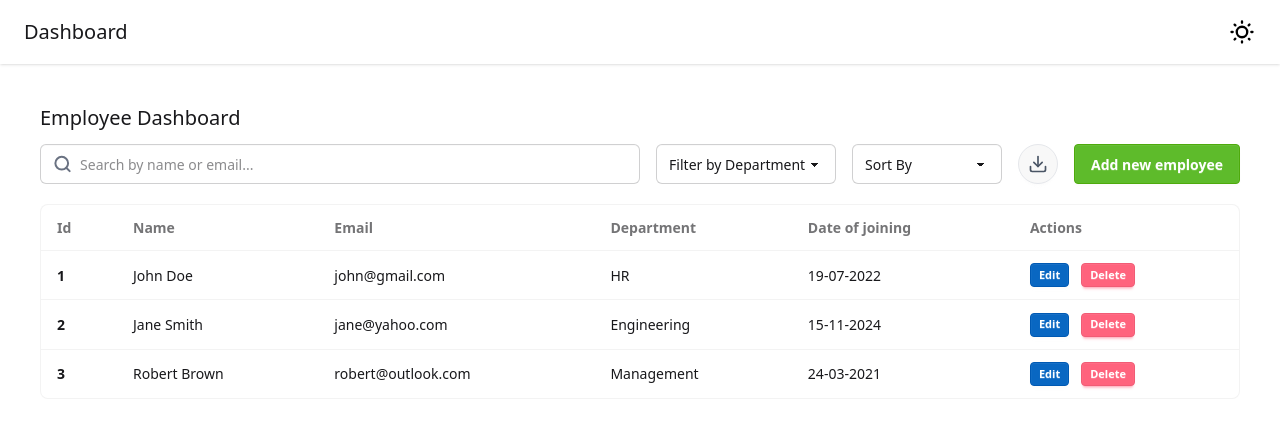
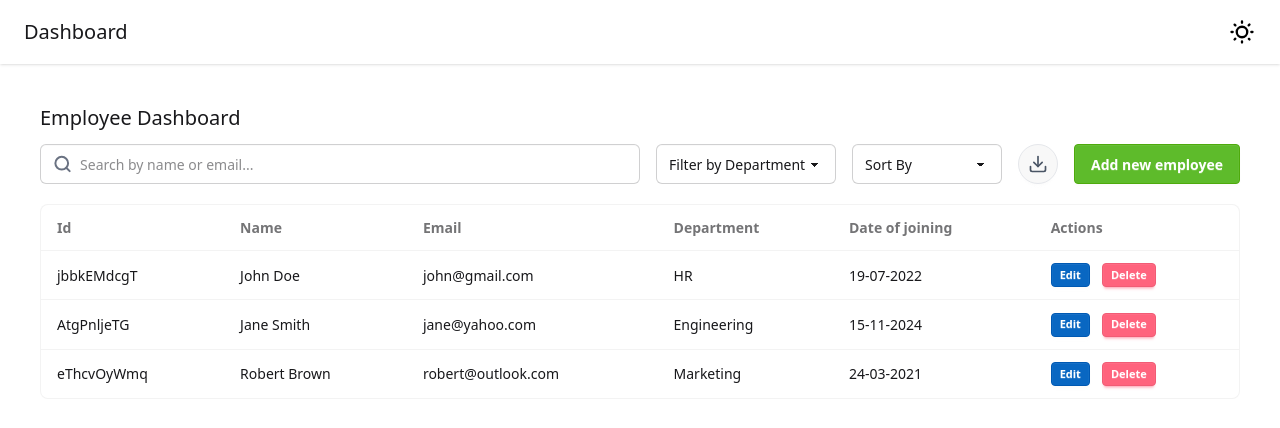
Before and after one commit to d-parinita/mini-employee-dashboard, an Angular app: page /dashboard in a window 1280 px wide. Shown: the top 428 px of the page. Built offline with nearby package versions, Linux system fonts and the light colour scheme.

Commit message:
integrated export csv function

```diff
--- a/package.json
+++ b/package.json
@@ -25,6 +25,7 @@
     "daisyui": "^5.3.2",
     "express": "^4.18.2",
     "nanoid": "^5.1.6",
+    "papaparse": "^5.5.3",
     "postcss": "^8.5.6",
     "rxjs": "~7.8.0",
     "tailwindcss": "^4.1.14",
@@ -38,6 +39,7 @@
     "@types/express": "^4.17.17",
     "@types/jasmine": "~5.1.0",
     "@types/node": "^18.18.0",
+    "@types/papaparse": "^5.3.16",
     "jasmine-core": "~5.1.0",
     "karma": "~6.4.0",
     "karma-chrome-launcher": "~3.2.0",
--- a/src/app/app.component.ts
+++ b/src/app/app.component.ts
@@ -13,9 +13,9 @@ export class AppComponent implements OnInit{
 
   ngOnInit(): void {
     const data = [
-      { id: 1, name: 'John Doe', email: 'john@gmail.com', department: 'HR', dateOfJoining: '19-07-2022' },
-      { id: 2, name: 'Jane Smith', email: 'jane@yahoo.com',  department: 'Engineering', dateOfJoining: '15-11-2024' },
-      { id: 3, name: 'Robert Brown', email: 'robert@outlook.com',  department: 'Management', dateOfJoining: '24-03-2021' },
+      { id: 'jbbkEMdcgT', name: 'John Doe', email: 'john@gmail.com', department: 'HR', dateOfJoining: '19-07-2022' },
+      { id: 'AtgPnljeTG', name: 'Jane Smith', email: 'jane@yahoo.com',  department: 'Engineering', dateOfJoining: '15-11-2024' },
+      { id: 'eThcvOyWmq', name: 'Robert Brown', email: 'robert@outlook.com',  department: 'Marketing', dateOfJoining: '24-03-2021' },
     ]
     if (!localStorage.getItem('employees')) {
       localStorage.setItem('employees', JSON.stringify(data))
--- a/src/app/dashboard/dashboard-layout/dashboard-layout.component.html
+++ b/src/app/dashboard/dashboard-layout/dashboard-layout.component.html
@@ -31,8 +31,12 @@
             </select>
 
             <div class="tooltip w-full sm:w-auto flex justify-center sm:justify-start" data-tip="Export CSV">
-                <div tabindex="0" role="button"
-                    class="btn btn-circle border border-gray-200 hover:bg-gray-100 flex items-center justify-center">
+                <div
+                    tabindex="0"
+                    role="button"
+                    class="btn btn-circle border border-gray-200 hover:bg-gray-100 flex items-center justify-center"
+                    (click)="exportToCSV()"
+                >
                     <svg xmlns="http://www.w3.org/2000/svg" class="h-5 w-5 text-gray-600" fill="none"
                         viewBox="0 0 24 24" stroke="currentColor" stroke-width="2" stroke-linecap="round"
                         stroke-linejoin="round">
--- a/src/app/dashboard/dashboard-layout/dashboard-layout.component.ts
+++ b/src/app/dashboard/dashboard-layout/dashboard-layout.component.ts
@@ -2,6 +2,7 @@ import { Component, OnInit, ViewChild } from '@angular/core';
 import { EmployeeListComponent } from '../employee-list/employee-list.component';
 import { AddEmployeeComponent } from '../add-employee/add-employee.component';
 import { DashboardService } from '../dashboard.service';
+import Papa from 'papaparse';
 
 @Component({
   selector: 'app-dashboard-layout',
@@ -79,4 +80,29 @@ export class DashboardLayoutComponent implements OnInit{
     this.handleGetEmployee();
   }
 
+  exportToCSV() {
+    if (!this.employeeList || this.employeeList.length === 0) {
+      alert('No data to export!');
+      return;
+    }
+
+    const csvData = this.employeeList.map((emp: any) => ({
+      Id: emp.id,
+      Name: emp.name,
+      Email: emp.email,
+      Department: emp.department,
+      'Date of Joining': emp.dateOfJoining
+    }));
+
+    const csv = Papa.unparse(csvData);
+
+    const blob = new Blob([csv], { type: 'text/csv;charset=utf-8;' });
+    const link = document.createElement('a');
+    const url = URL.createObjectURL(blob);
+    link.href = url;
+    link.download = 'employee_data.csv';
+    link.click();
+    URL.revokeObjectURL(url);
+  }
+
 }
--- a/src/app/dashboard/employee-list/employee-list.component.html
+++ b/src/app/dashboard/employee-list/employee-list.component.html
@@ -8,7 +8,7 @@
             </thead>
             <tbody>
                 <tr *ngFor="let employee of employeeLists">
-                    <th>{{employee.id}}</th>
+                    <td>{{employee.id}}</td>
                     <td>{{employee.name}}</td>
                     <td>{{employee.email}}</td>
                     <td>{{employee.department}}</td>
```
Also changed, not shown: 1 other file (tests, documents, lock files or other folders).
